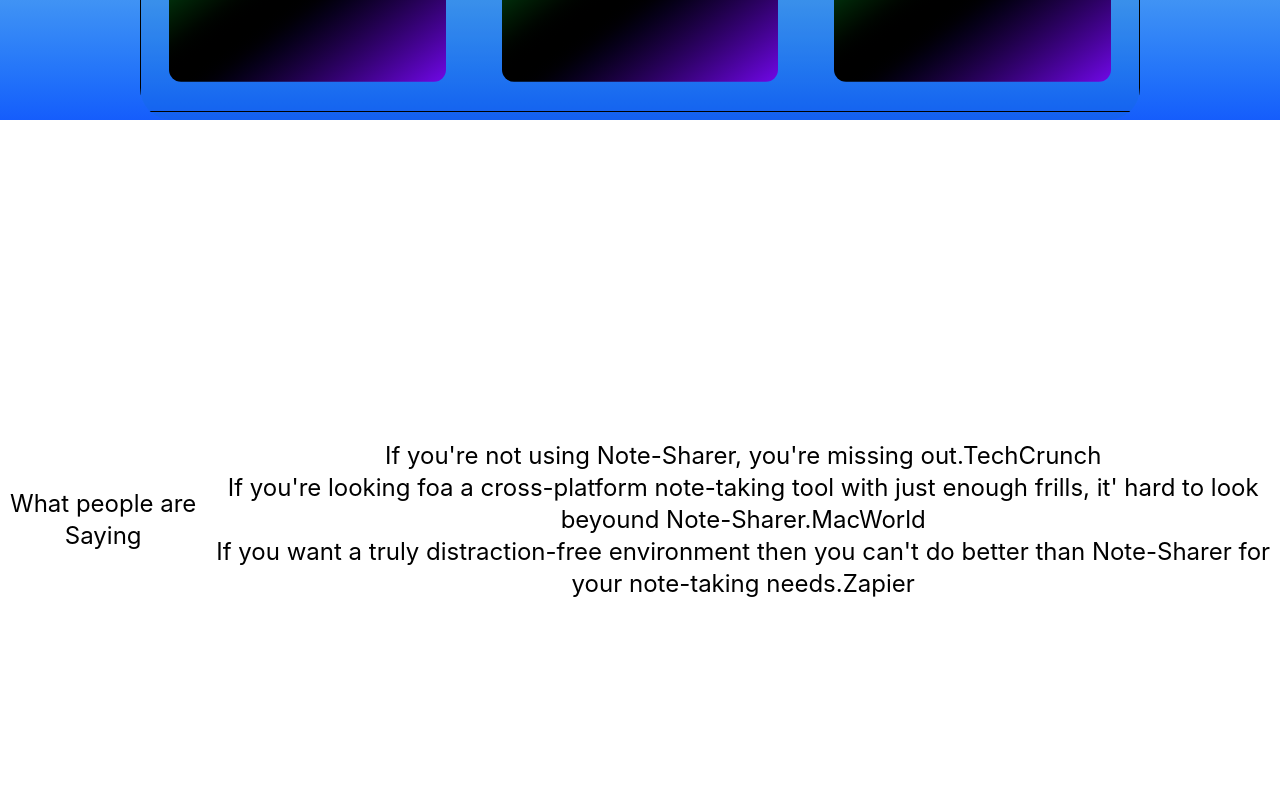
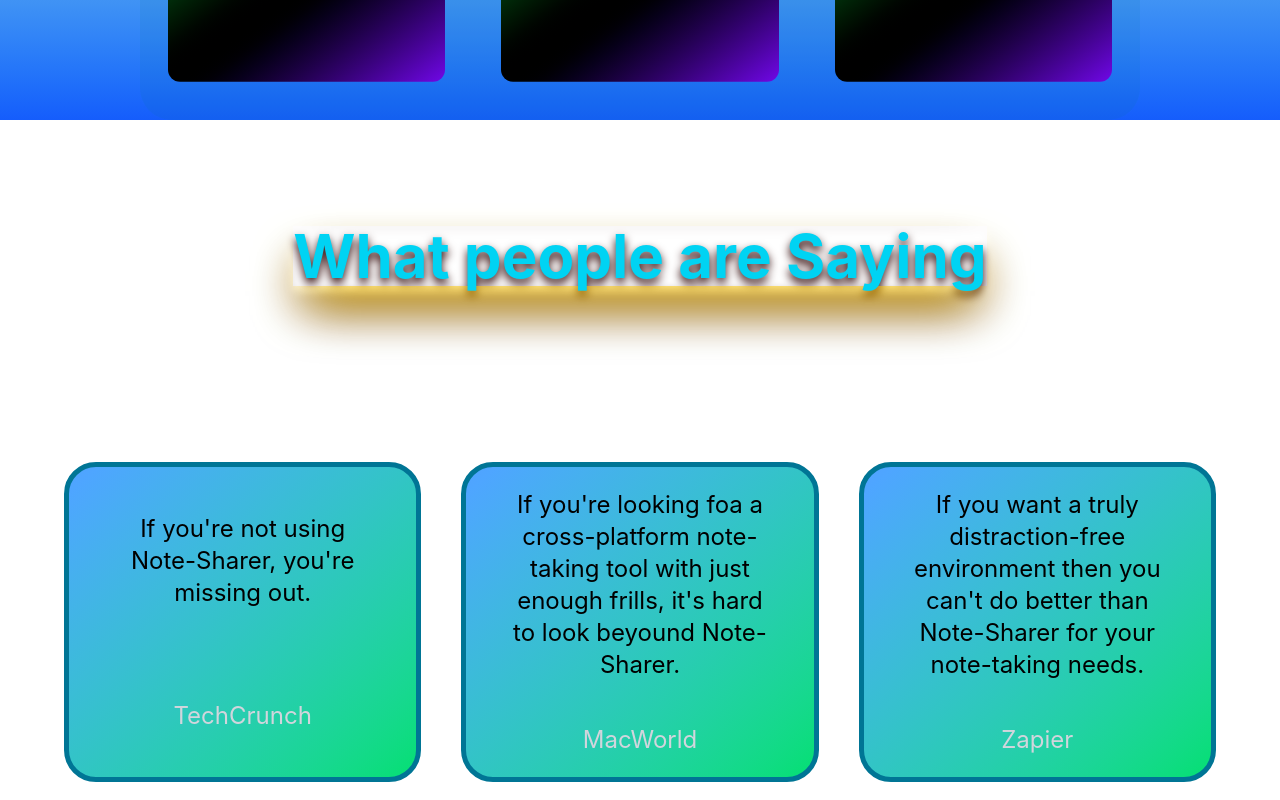
Before and after one commit to yashukaSan/Note-sharing-app, a React (Vite) app in the folder client/: page / in a window 1280 px wide. Shown: the part 1880-2680 px from the top of the page. Built offline with nearby package versions, Linux system fonts and the light colour scheme.

Commit message:
Update the UI for te review sction

```diff
--- a/client/components/MainPage.tsx
+++ b/client/components/MainPage.tsx
@@ -1,19 +1,24 @@
 import { Link } from "react-router";
 import Header from './Header.tsx';
 import Footer from './Footer.tsx';
-import type {JSX} from 'react';
+import {type JSX, useState} from 'react';
 import { motion, useScroll, useMotionValueEvent } from "motion/react";
-import { useState } from "react";
 import Typewriter from 'typewriter-effect';
 
 type FeatureBox ={
   h5: string,
   p: string
 };
+type PeopleSec = {
+  p: string,
+  span: string
+}
 
 export default function MainPage():JSX.Element {
   const { scrollY } = useScroll();
   const [hidden, setHidden] = useState(false);
+  const [isHover, setIsHover] = useState(false);
+  const [indNum, setIndNum] = useState(NaN);
 
   useMotionValueEvent(scrollY, "change", (current) => {
     const prev = scrollY.getPrevious() ?? 0;
@@ -48,6 +53,23 @@
     {
       h5: "It's Free",
       p: "Apps, backups, syncing, sharing - it's all completely free.",
+    },
+  ];
+  const peopleSec: PeopleSec[] = [
+    {
+      p: "If you're not using Note-Sharer, you're missing out.",
+      span: "TechCrunch",
+    },
+    {
+      p: `If you're looking foa a cross-platform note-taking tool with
+      just enough frills, it's hard to look beyound Note-Sharer.
+`,
+      span: "MacWorld",
+    },
+    {
+      p: `If you want a truly distraction-free environment then you
+      can't do better than Note-Sharer for your note-taking needs.`,
+      span: "Zapier",
     },
   ];
 ;
@@ -129,7 +151,7 @@
             Comprehensive underneath,
             <br /> simple on the surface
           </h1>
-          <ul className="grid min-h-150 border md:h-[50%] grid-cols-3 px-6 md:gap-12 gap-1 ">
+          <ul className="grid min-h-150 md:h-[50%] grid-cols-3 px-6 md:gap-12 gap-1 ">
             {featureBox.map((item, ind) => {
               return (
                 <motion.li
@@ -137,14 +159,13 @@
                   whileInView={{ opacity: 1, x: 0 }}
                   exit={{ x: "50%" }}
                   transition={{ type: "spring", damping: 500, stiffness: 500 }}
-                  className=
-                  "md:h-[25%] mb-2 bg-red-500 h-20 p-1 text-xs text-justify animation items-center duration-600 rounded-t-xl hover:bg-cyan-600 "
+                  className="md:h-[25%] mb-2 bg-red-500 h-20 p-1 text-xs text-justify animation items-center duration-600 rounded-t-xl hover:bg-cyan-600 "
                   key={`list-${ind}`}
                 >
                   <h5 className="text-white h-7 md:text-xl z-100 lg:text-2xl sm:text-sm text-center ">
                     {item.h5}
                   </h5>
-                  <p className="relative break-all bp-1 md:m-0 mt-4 text-yellow-200 bg-linear-to-br from-green-600 via-black to-violet-700 md:text-lg text-[9px] hover:bg-cyan-800 md:h-50 md:text-center h-50 rounded-b-xl px-2 ">
+                  <p className="relative pt-3 break-all bp-1 md:m-0 mt-4 text-yellow-200 bg-linear-to-br from-green-600 via-black to-violet-700 md:text-lg text-[9px] hover:bg-cyan-800 md:h-50 md:text-center h-50 rounded-b-xl px-2 ">
                     {item.p}
                   </p>
                 </motion.li>
@@ -156,30 +177,41 @@
 
       <section
         id="feedBack"
-        className={`min-h-screen flex justify-center items-center text-center text-2xl text-black`}
+        className={`min-h-[90vh] flex flex-col gap-15 justify-around items-center
+           text-center text-2xl overflow-hidden text-black `}
       >
-        <h1>What people are Saying</h1>
-        <ul>
-          <li>
-            <p>
-              If you&apos;re not using Note-Sharer, you&apos;re missing out.
-              <span>TechCrunch</span>
-            </p>
-          </li>
-          <li>
-            <p>
-              If you&apos;re looking foa a cross-platform note-taking tool with
-              just enough frills, it&apos; hard to look beyound Note-Sharer.
-              <span>MacWorld</span>
-            </p>
-          </li>
-          <li>
-            <p>
-              If you want a truly distraction-free environment then you
-              can&apos;t do better than Note-Sharer for your note-taking needs.
-              <span>Zapier</span>
-            </p>
-          </li>
+        <h1 className="font-bold text-3xl md:text-6xl mt-12 text-cyan-400 shadow-2xl drop-shadow-[0_5px_5px_rgba(50,10,10,1)] shadow-yellow-400 ">
+          What people are Saying
+        </h1>
+        <ul className="grid grid-cols-1 items-center lg:mx-12 justify-between md:grid-cols-2 lg:grid-cols-3 gap-2 align-center ">
+          {peopleSec.map((item, ind) => (
+            <li
+              key={item.span}
+              className={` h-80 max-w-120 px-10 rounded-4xl mx-4 overflow-y-auto flex flex-col justify-around
+                bg-linear-to-br from-blue-400 to-green-400 border-5 border-cyan-700 hover:border-cyan-500 `}
+              onMouseEnter={() => {
+                setIsHover(true);
+                setIndNum(ind);
+              }}
+              onMouseLeave={() => {
+                setIsHover(false);
+                setIndNum(NaN);
+              }}
+            >
+              <p
+                className={
+                  isHover && indNum === ind ? "font-semibold text-yellow-200" : ""
+                }
+              >
+                {item.p}
+              </p>
+              <span
+                className={indNum !== ind ? "text-gray-300" : "text-[#ffffff]"}
+              >
+                {item.span}
+              </span>
+            </li>
+          ))}
         </ul>
       </section>
 
```
